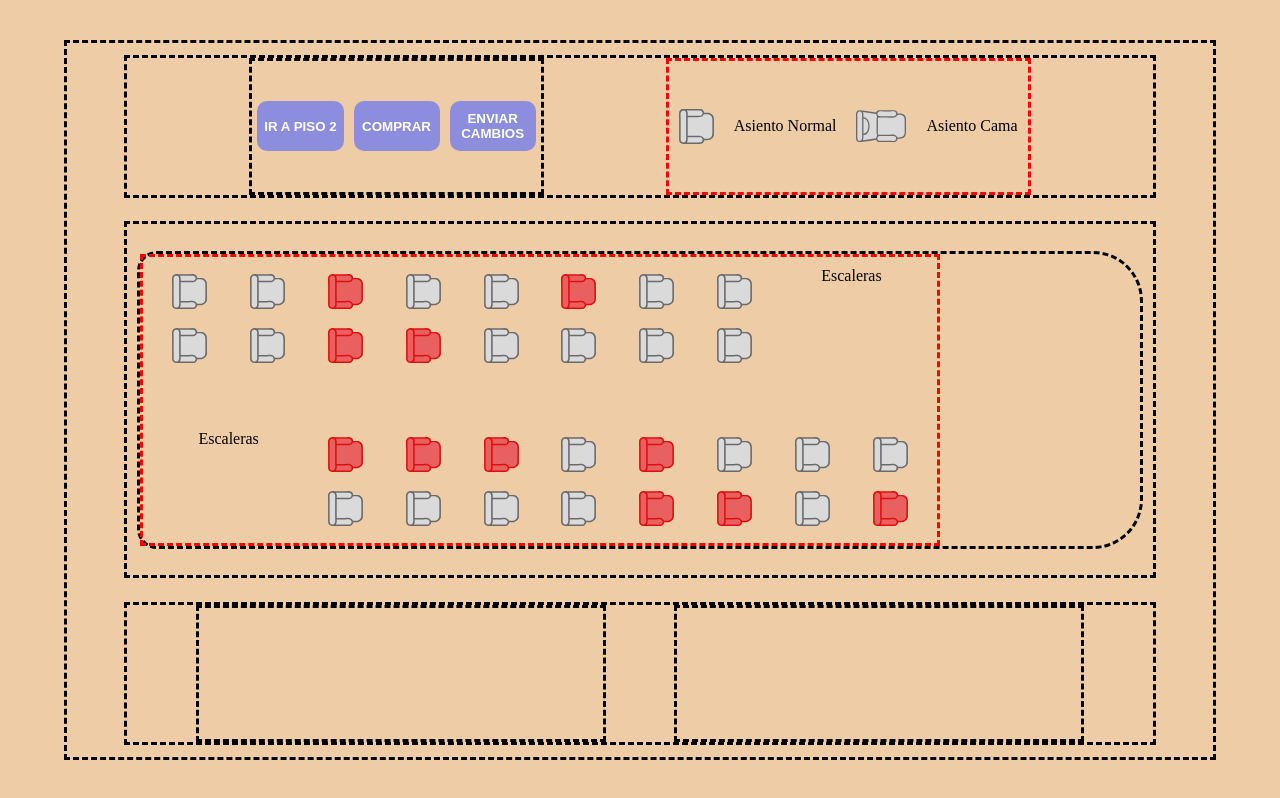
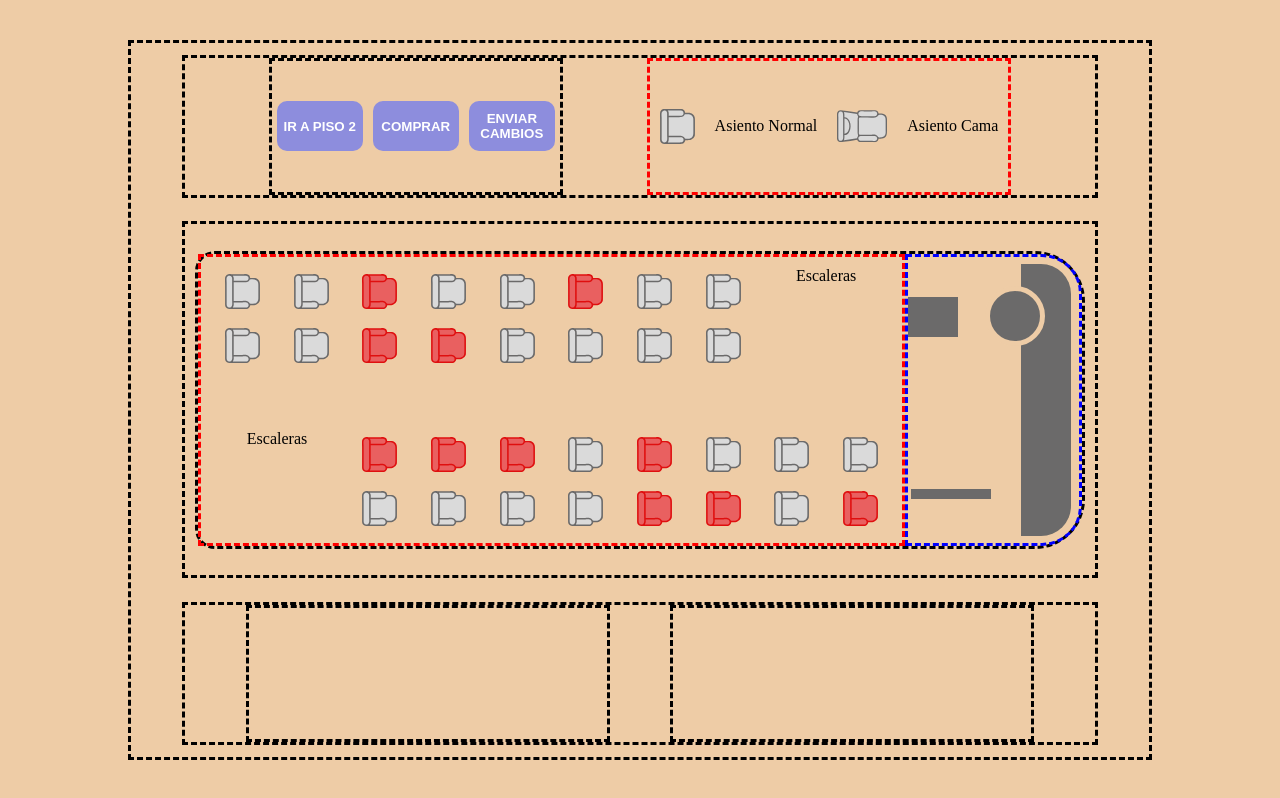
Before and after one commit to Vit29/buss-seats-app, a plain HTML site: page index.html in a window 1280 px wide. Drawn offline with Linux system fonts and the light colour scheme.

Commit message:
imprimiendo ticket

```diff
--- a/index.html
+++ b/index.html
@@ -69,6 +69,7 @@
                 <div id="container-seatings-one" class="container-seatings">
                 </div>
                 <div class="buss-front">
+                    <div></div>
                 </div>
             </div>
             <div id="floor-two" class="buss-floor-two buss-floor">
@@ -77,8 +78,8 @@
             </div>
         </div>
         <div class="container-butom-seatings">
-            <div class="seatings-satatus"></div>
-            <div id="veremos" class="veremos"></div>
+            <div id="seatings-satatus" class="seatings-satatus"></div>
+            <div id="tiket-seats" class="tiket-seats"></div>
         </div>
     </div>
     <script src="index.js"></script>
--- a/index.js
+++ b/index.js
@@ -6,6 +6,8 @@ const contanerseatsTwo = document.getElementById('container-seatings-two');
 let normalSeatSvg = document.querySelector('.normal');
 let bedSeatSvg = document.querySelector('.cama');
 const btnBuySeats = document.getElementById('buy-seats');
+const seatingsStatus = document.getElementById('seatings-satatus');
+const tiketSeats = document.getElementById('tiket-seats');
 
 normalSeatSvg=  normalSeatSvg.cloneNode(true)
 bedSeatSvg = bedSeatSvg.cloneNode(true)
@@ -33,18 +35,11 @@ function createSeats(container, start, end, seatType) {
     for (let i = start; i < end; i++) {
         const seat = document.createElement('div');
         seat.className = `div${i} seat`;
-
         seatType.dataset.id = `${i}`;
 
         assignPrice(seatType);
+        assignStairs(seat, seatType)
 
-        assignStairs(seat, seatType)
-        // if (seatType.dataset.id == '33' ){
-        //     seat.appendChild(seatType.cloneNode(false));
-        //     seat.innerHTML = 'Escaleras'
-        // } else {
-        //     seat.appendChild(seatType.cloneNode(true));
-        // }
         container.appendChild(seat);
     }
     select(container)
@@ -58,7 +53,7 @@ function assignPrice(seatType) {
 }
 
 function assignStairs (seat,seatType) {
-    if (seatType.dataset.id == '33' ||  seatType.dataset.id == '34' || seatType.dataset.id == '76' || seatType.dataset.id == '75'){
+    if (seatType.dataset.id == '33' ||  seatType.dataset.id == '34' || seatType.dataset.id == '75' || seatType.dataset.id == '76') {
             seat.appendChild(seatType.cloneNode(false));
             seat.innerHTML = 'Escaleras'
         } else {
@@ -125,13 +120,12 @@ function selectSeat(seat) {
     selectedSeatsPrice.push(seat.dataset.precio);
     // console.log(selectedSeatsIds);
     // console.log(selectedSeatsPrice);
-
-    console.log('Asiento:', seat.dataset.id);
-    console.log('Precio:', seat.dataset.precio);
-    console.log('Destino:', seat.dataset.destino);
-    console.log('Disponible:', seat.dataset.disponible);
-    console.log('Ventana:', seat.dataset.ventana);
-    console.log('♥ ♥ ♥ ♥ ♥ ♥ ♥ ♥ ♥ ♥ ♥ ♥ ♥');
+    seatingsStatus.innerHTML = `<li>Asiento: ${seat.dataset.id}</li>
+                                <li>Precio: ${seat.dataset.precio}</li>
+                                <li>Destino: ${seat.dataset.destino}</li>
+                                <li>Disponible: ${seat.dataset.disponible}</li>
+                                <li>Ventana: ${seat.dataset.ventana}</li>
+                                `
 }
 
 function deselectSeat(seat) {
@@ -196,16 +190,18 @@ function buySeats (selectedSeatsIds, selectedSeatsPrice) {
             path[1].classList.remove('buyFill');
             path[0].classList.add('soldLine');
             path[1].classList.add('soldFill');
-            // path[0].classList.add('ocupadoLine');
-            // path[1].classList.add('ocupadoFill');
             seat.dataset.disponible = 'no'
         },2000)
     });
+
+
     const suma = selectedSeatsPrice.reduce((acc,crr) => acc + Number(crr),0);
     console.log('total ', suma);
     console.log(selectedSeatsIds);
     console.log(selectedSeatsPrice);
-    // occupied(selectedSeatsIds)
+
+    tiketSeats.innerHTML = `<li>Asientos: ${selectedSeatsIds.length}</li>
+                            <li>Total: ${suma}</li>`
 }
 
 btnBuySeats.addEventListener('click', () => {
--- a/style.css
+++ b/style.css
@@ -5,7 +5,7 @@
 }
 
 body {
-    background: rgb(238, 204, 166);
+    background: #eecca6;
     height: 100vh;
     display: flex;
     align-items: center;
@@ -13,7 +13,7 @@ body {
 }
 
 .container {
-    width: 90%;
+    width: 80%;
     height: 90%;
     border: dashed;
     display: flex;
@@ -32,8 +32,6 @@ body {
 
 .buttoms{
     border: dashed;
-    /* width: 95%; */
-
     display: flex;
     align-items: center;
 }
@@ -124,23 +122,66 @@ body {
     background-size: cover;
 }
 
+
 .buss-front {
     border: dashed blue;
     width: 20%;
-    height: 95%;
+    height: 100%;
     background-repeat: no-repeat;
     background-position: center;
     background-size: cover;
     border-radius: 0 40px 40px 0 ;
-    display: none;
+    position: relative;
+    /* display: none; */
 }
-/*
+
+.buss-front::before {
+    content: '';
+    position: absolute;
+    background: #6B6A6A;
+    width: 50px;
+    height: 95%;
+    right: 5%;
+    top: 2.5%;
+    border-radius: 0 30px 30px 0;
+}
+
+.buss-front::after {
+    content: '';
+    position: absolute;
+    width: 50px;
+    height: 50px;
+    right: 20%;
+    top: 10%;
+    background: #6B6A6A;
+    border-radius: 50%;
+    border: 5px solid #eecca6;
+}
+
+.buss-front div {
+    width: 50px;
+    height: 40px;
+    background: #6B6A6A;
+    position: absolute;
+    top: 14%;
+}
+
+.buss-front div::after {
+    content: '';
+    position: absolute;
+    width: 80px;
+    height: 10px;
+    right: -65%;
+    top: 480%;
+    background:  #6B6A6A;
+}
+
 .buss-floor-one {
-
-} */
+    display: flex;
+}
 
 .buss-floor-two {
-    border: dashed red;
+    border: dashed #6B6A6A;
     display: none;
 }
 
@@ -176,10 +217,10 @@ body {
     display: none;
 }
 
-.seatings-satatus, .veremos {
+.seatings-satatus, .tiket-seats {
     border: dashed;
     width: 40%;
-    /* height: 90%; */
+    padding: 10px;
 }
 
 .errorMessage {
```
